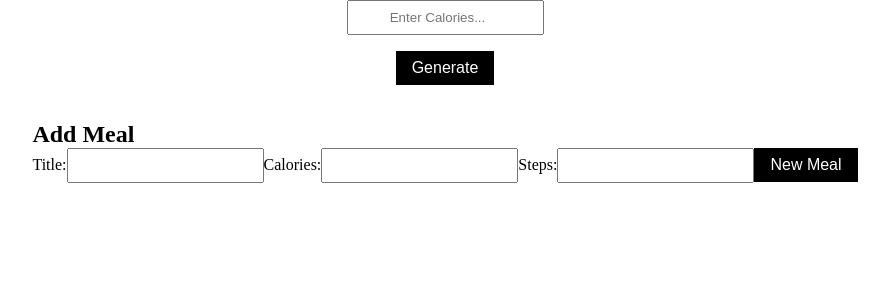
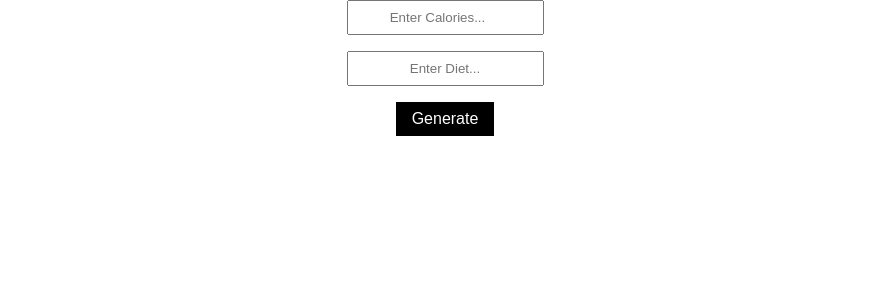
Before and after one commit to Mwagiru/Nutri-Bud, a React (Create React App) app: page / in a window 1280 px wide. Shown: the top 300 px of the page, without its empty margins (195-1084 px from the left). Built offline with nearby package versions, Linux system fonts and the light colour scheme.

Commit message:
Add input field in the app component

```diff
--- a/src/App.js
+++ b/src/App.js
@@ -1,18 +1,21 @@
 import React,{useState} from "react";
 import MealList from "./components/MealList";
 import NewMeal from "./components/NewMeal";
-import NutrionalValue from "./components/NutrionalValue";
 function App() {
   const [mealData, setMealData]= useState(null);
   const [calories, setCalories]= useState(2000);
   const [meals, setMeals]=useState([])
+  const [diet,setDiet]= useState('');
   function handleChange(e){
     setCalories(e.target.value);
 
   }
+  function handleChangeDiet(e){
+    setDiet(e.calories.value);
+  }
   function getMealData(){
     fetch(
-      `https://api.spoonacular.com/mealplanner/generate?apiKey=ed70935873d9434ab02473e7466fa0b9&timeFrame=day&targetCalories=${calories}`
+      `https://api.spoonacular.com/mealplanner/generate?apiKey=ed70935873d9434ab02473e7466fa0b9&timeFrame=day&targetCalories=${calories}&diet=${diet}`
     )
       .then((response) => response.json())
       .then((data) => {
@@ -35,12 +38,16 @@ function App() {
           placeholder="Enter Calories..."
           onChange={handleChange}
         />
+        <input
+          type="text"
+          placeholder="Enter Diet..."
+          onChange={handleChangeDiet}
+        />
       </section>
       <button onClick={getMealData}>Generate</button>
       {mealData && <MealList mealData={mealData} />}
-      <br/>
-      <br/>
-      <NewMeal onAddMeal={addMeal} />
+      <br />
+      <br />
     </div>
   );
 }
--- a/src/components/NewMeal.js
+++ b/src/components/NewMeal.js
@@ -6,21 +6,18 @@ function NewMeal({onAddMeal}) {
     const [amount,setAmount]=useState('');
     function submit(e){
         e.preventDefault()
-        const username="jmwagiru";
-        const hash="23be2ba096a7ae62a46b524ed1a1931519e3020e";
         const mealObj= {meal: {title:"string", amount:"number",steps:"string"}}
-        fetch(
-          `https://api.spoonacular.com/mealplanner/${hash}/items`,
-          {
-            method: "POST",
-            headers: {
-              "Content-Type": "application/json",
-            },
-            body: JSON.stringify(mealObj),
+        fetch("https://api.spoonacular.com/mealplanner/jmwagiru/items", {
+          method: "POST",
+          headers: {
+            "Content-Type": "application/json",
+          },
+          params: {
+              username:"jmwagiru",
           }
-        )
+        })
           .then((r) => r.json())
-          .then((data) => console.log(data.meal));
+          .then((data) => onAddMeal(data.meal));
 
 
     }
```
